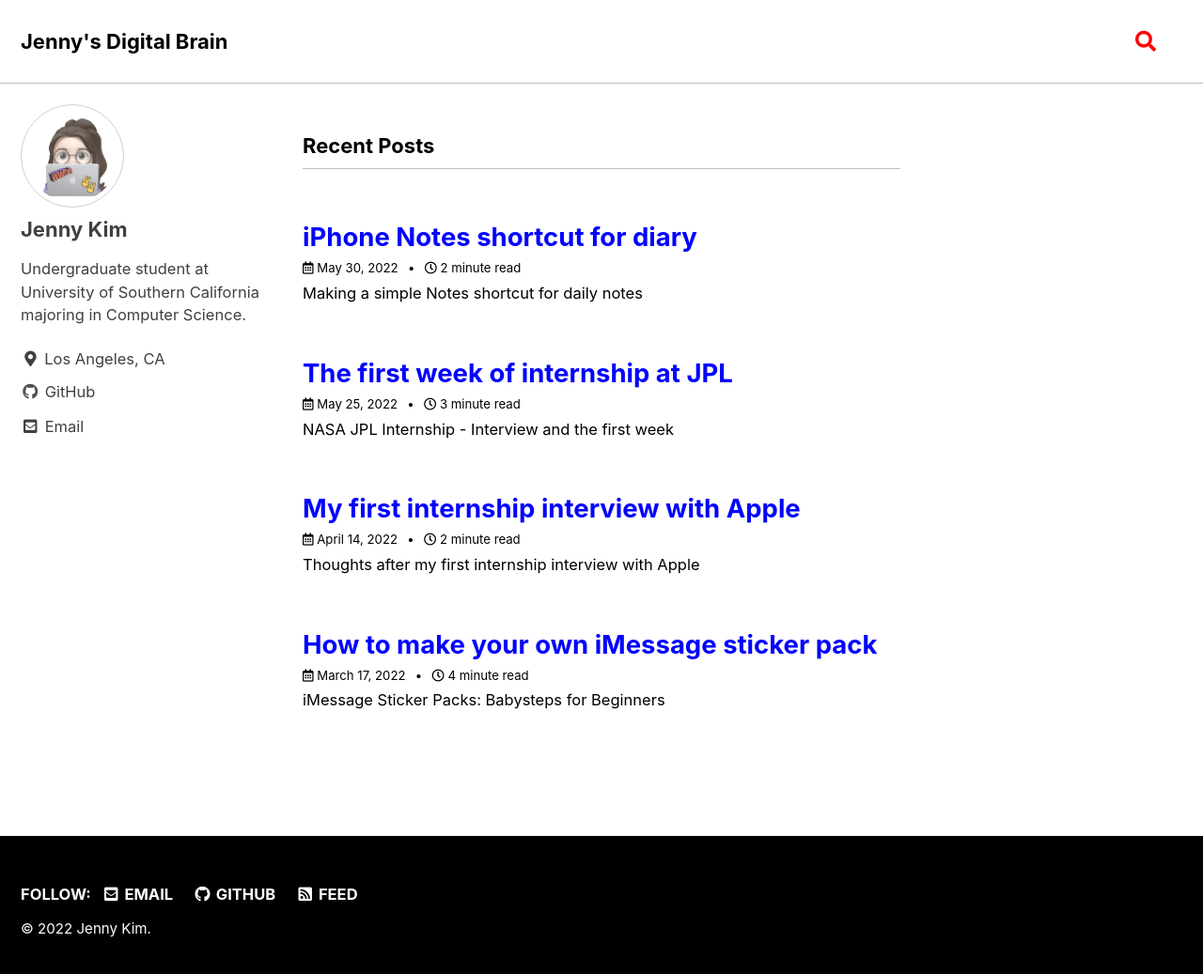
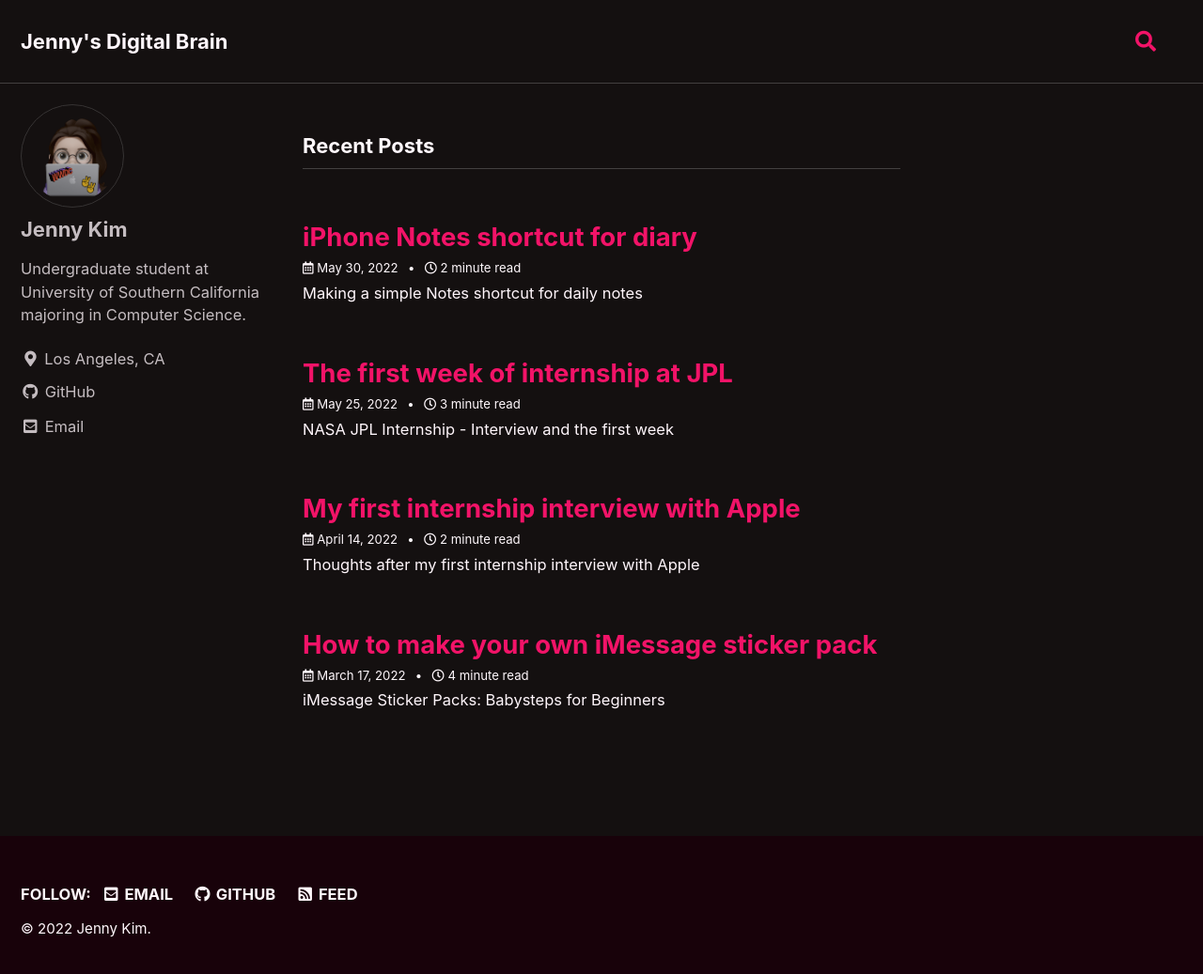
Before and after one commit to jenniverse/jennybrain.com, a Jekyll site: the page built from index.html, in a window 1280 px wide and 1044 px high. Shown: the top 1037 px of the window at 94% size. Built offline with Jekyll 4.4.1, drawn with Linux system fonts in a browser that asks for light colours; cached includes are drawn as plain includes; the list of posts is cut into pages by our own code.

Commit message:
change theme

```diff
--- a/_config.yml
+++ b/_config.yml
@@ -12,7 +12,7 @@
 
 # theme                  : "minimal-mistakes-jekyll"
 remote_theme           : "mmistakes/minimal-mistakes@4.24.0"
-minimal_mistakes_skin    : "contrast" # "default", "air", "aqua", "contrast", "dark", "dirt", "neon", "mint", "plum", "sunrise"
+minimal_mistakes_skin    : "neon" # "default", "air", "aqua", "contrast", "dark", "dirt", "neon", "mint", "plum", "sunrise"
 
 # Site Settings
 locale                   : "en-US"
```
